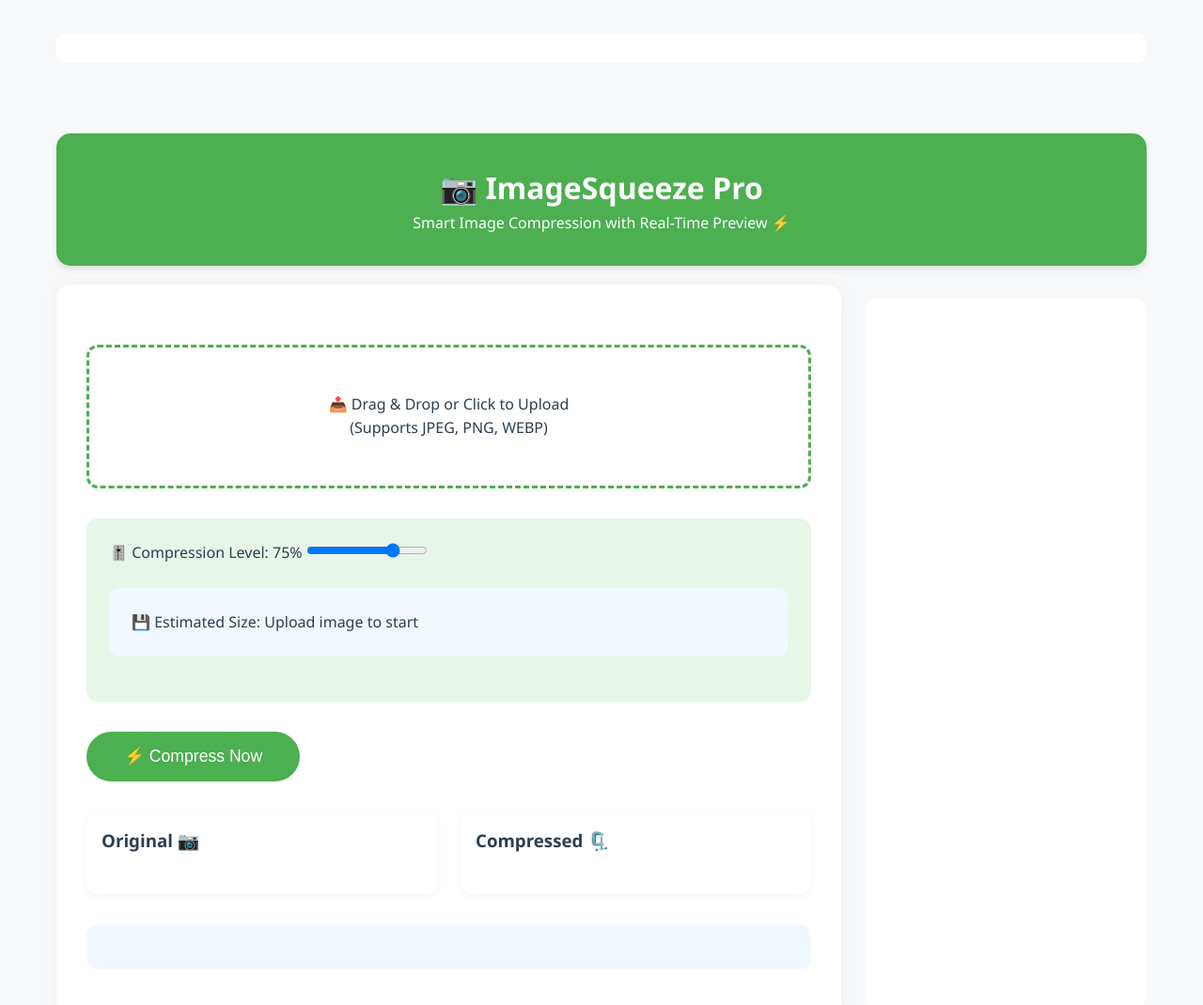
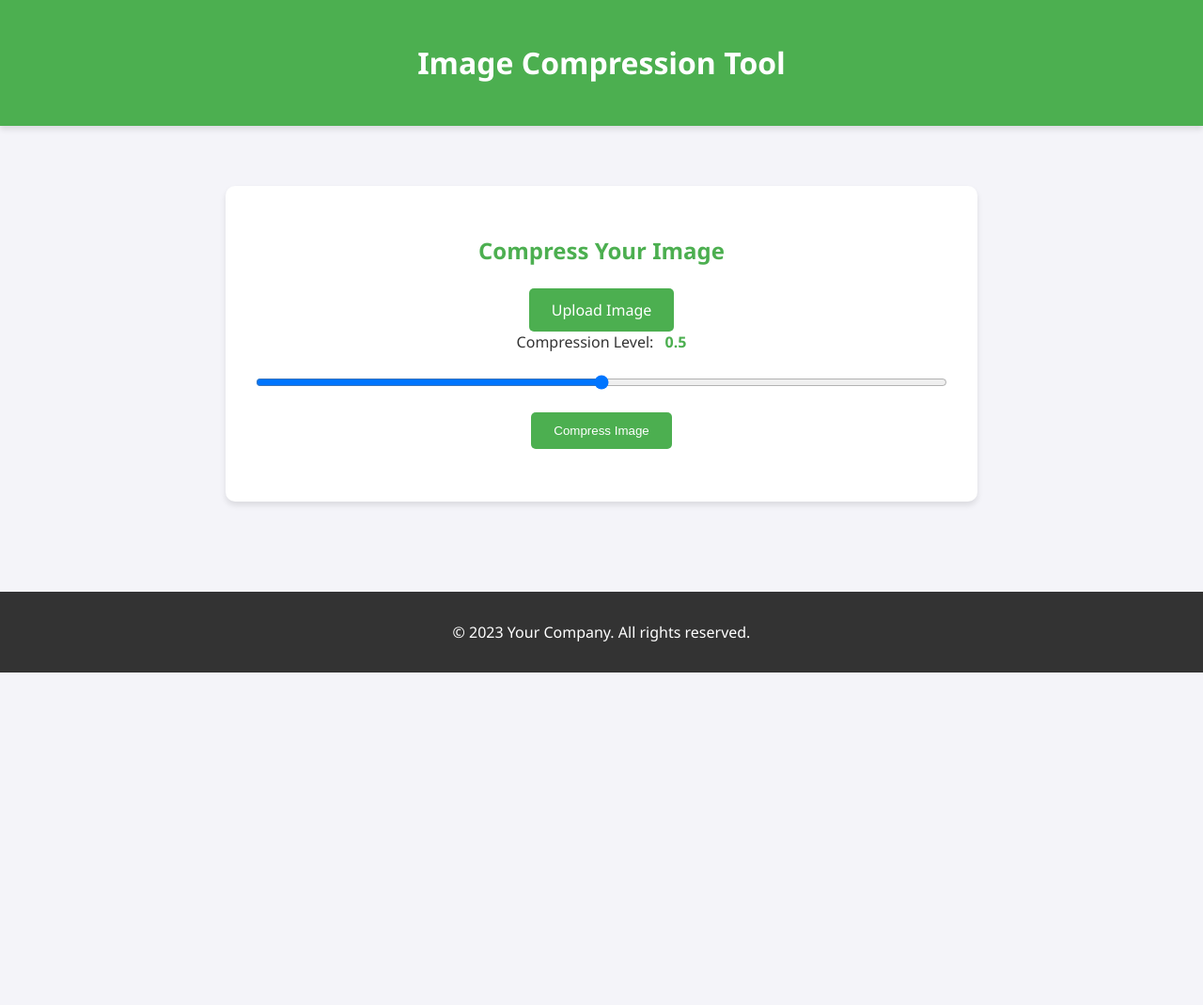
Before and after one commit to Birendra-malla/Tool, a plain HTML site: page img-compress.html in a window 1280 px wide. Shown: the whole page at 94% size. After the commit the page ends 800 px from the top, so only its background shows below. Drawn offline with Linux system fonts and the light colour scheme.

Commit message:
Update img-compress.html

```diff
--- a/img-compress.html
+++ b/img-compress.html
@@ -1,335 +1,256 @@
+
 <!DOCTYPE html>
 <html lang="en">
 <head>
     <meta charset="UTF-8">
     <meta name="viewport" content="width=device-width, initial-scale=1.0">
-    <meta name="description" content="Compress images online instantly with real-time size preview. Reduce image file size while maintaining quality. Free web-based image optimizer with adjustable compression levels.">
-    <meta name="keywords" content="image compressor, photo optimizer, reduce image size, web compression, online image tool">
-    <title>📷 ImageSqueeze Pro | Smart Online Image Compression</title>
-    <!-- Google AdSense -->
-    <script async src="https://pagead2.googlesyndication.com/pagead/js/adsbygoogle.js?client=ca-pub-XXXXXXXXXXXXXXXX"
-    crossorigin="anonymous"></script>
+    <meta name="description" content="Optimize and compress your images online with our responsive image compression tool. Choose your compression level and download the optimized images instantly.">
+    <meta name="keywords" content="image compression, optimize images, image optimizer, compress images online">
+    <meta name="author" content="Your Name">
+    <title>Responsive Image Compression Tool</title>
     <style>
-        :root {
-            --primary: #4CAF50;
-            --secondary: #45a049;
+        /* CSS Styling */
+        body {
+            font-family: 'Segoe UI', Tahoma, Geneva, Verdana, sans-serif;
+            margin: 0;
+            padding: 0;
+            background-color: #f4f4f9;
+            color: #333;
         }
 
-        * {
-            box-sizing: border-box;
-            margin: 0;
-            padding: 0;
+        header {
+            background-color: #4CAF50;
+            color: white;
+            padding: 1.5rem;
+            text-align: center;
+            box-shadow: 0 4px 6px rgba(0, 0, 0, 0.1);
         }
 
-        body {
-            font-family: 'Segoe UI', system-ui;
-            line-height: 1.6;
-            background: #f8f9fa;
-            color: #2c3e50;
+        main {
+            padding: 2rem;
+            max-width: 800px;
+            margin: 0 auto;
         }
 
-        .container {
-            max-width: 1200px;
-            margin: 0 auto;
-            padding: 20px;
+        #compression-tool {
+            background: white;
+            padding: 2rem;
+            border-radius: 10px;
+            box-shadow: 0 4px 6px rgba(0, 0, 0, 0.1);
+            text-align: center;
         }
 
-        .header {
-            text-align: center;
-            padding: 2rem;
-            background: var(--primary);
-            color: white;
-            border-radius: 15px;
-            margin: 20px 0;
-            box-shadow: 0 4px 6px rgba(0,0,0,0.1);
+        #compression-tool h2 {
+            margin-bottom: 1.5rem;
+            color: #4CAF50;
         }
 
-        .main-grid {
-            display: grid;
-            grid-template-columns: 1fr 300px;
-            gap: 25px;
+        #image-input {
+            display: none;
         }
 
-        .tool-section {
-            background: white;
-            padding: 2rem;
-            border-radius: 15px;
-            box-shadow: 0 2px 15px rgba(0,0,0,0.05);
+        .file-upload-label {
+            display: inline-block;
+            padding: 0.75rem 1.5rem;
+            background-color: #4CAF50;
+            color: white;
+            border-radius: 5px;
+            cursor: pointer;
+            transition: background-color 0.3s ease;
         }
 
-        .ad-unit {
-            background: #fff;
-            padding: 1rem;
-            border-radius: 12px;
-            text-align: center;
-            margin: 15px 0;
+        .file-upload-label:hover {
+            background-color: #45a049;
         }
 
-        .upload-box {
-            border: 3px dashed var(--primary);
-            padding: 3rem 2rem;
-            text-align: center;
-            border-radius: 12px;
-            margin: 2rem 0;
-            cursor: pointer;
-            transition: all 0.3s ease;
+        #compression-level {
+            width: 100%;
+            margin: 1.5rem 0;
         }
 
-        .upload-box:hover {
-            background: #e8f5e9;
-            transform: translateY(-2px);
+        #compression-value {
+            display: inline-block;
+            margin-left: 0.5rem;
+            font-weight: bold;
+            color: #4CAF50;
         }
 
-        .quality-control {
-            margin: 2rem 0;
-            padding: 1.5rem;
-            background: #e8f5e9;
-            border-radius: 12px;
+        #compress-btn {
+            padding: 0.75rem 1.5rem;
+            background-color: #4CAF50;
+            color: white;
+            border: none;
+            border-radius: 5px;
+            cursor: pointer;
+            transition: background-color 0.3s ease;
         }
 
-        .preview-grid {
-            display: grid;
-            grid-template-columns: repeat(auto-fit, minmax(250px, 1fr));
-            gap: 25px;
-            margin: 2rem 0;
+        #compress-btn:hover {
+            background-color: #45a049;
         }
 
-        .preview-card {
-            background: white;
-            padding: 1rem;
-            border-radius: 12px;
-            box-shadow: 0 2px 8px rgba(0,0,0,0.05);
+        #image-container {
+            margin-top: 1.5rem;
         }
 
-        .compress-btn {
-            background: var(--primary);
-            color: white;
-            padding: 1rem 2.5rem;
-            border: none;
-            border-radius: 30px;
-            cursor: pointer;
-            font-size: 1.1rem;
-            transition: all 0.3s ease;
-            display: inline-flex;
-            align-items: center;
-            gap: 8px;
+        #image-container img {
+            max-width: 100%;
+            height: auto;
+            border-radius: 10px;
+            box-shadow: 0 4px 6px rgba(0, 0, 0, 0.1);
         }
 
-        .compress-btn:hover {
-            background: var(--secondary);
-            transform: translateY(-2px);
-            box-shadow: 0 4px 12px rgba(76,175,80,0.3);
+        #download-link {
+            display: inline-block;
+            margin-top: 1.5rem;
+            padding: 0.75rem 1.5rem;
+            background-color: #4CAF50;
+            color: white;
+            text-decoration: none;
+            border-radius: 5px;
+            transition: background-color 0.3s ease;
         }
 
-        .size-preview {
-            padding: 1.5rem;
-            background: #f1f8ff;
-            border-radius: 12px;
-            margin: 1.5rem 0;
-            transition: all 0.3s ease;
+        #download-link:hover {
+            background-color: #45a049;
         }
 
-        .loading-dots {
-            display: inline-block;
-            position: relative;
-            width: 80px;
-            height: 20px;
+        #ad-top, #ad-bottom {
+            margin: 2rem 0;
+            text-align: center;
         }
 
-        .loading-dots div {
-            position: absolute;
-            width: 12px;
-            height: 12px;
-            border-radius: 50%;
-            background: var(--primary);
-            animation: loading 1.2s infinite;
+        footer {
+            background-color: #333;
+            color: white;
+            text-align: center;
+            padding: 1rem;
+            margin-top: 2rem;
         }
 
-        @keyframes loading {
-            0%, 100% { transform: scale(0); }
-            50% { transform: scale(1); }
+        /* Responsive Design */
+        @media (max-width: 768px) {
+            main {
+                padding: 1rem;
             }
 
-        @media (max-width: 768px) {
-            .main-grid {
-                grid-template-columns: 1fr;
+            #compression-tool {
+                padding: 1.5rem;
             }
 
-            .preview-grid {
-                grid-template-columns: 1fr;
+            .file-upload-label, #compress-btn, #download-link {
+                width: 100%;
+                padding: 1rem;
+                font-size: 1rem;
             }
         }
     </style>
 </head>
 <body>
-    <!-- Header Ad -->
-    <div class="container">
-        <div class="ad-unit">
+    <header>
+        <h1>Image Compression Tool</h1>
+    </header>
+
+    <main>
+        <!-- Top Ad Section -->
+        <section id="ad-top">
+            <!-- Google AdSense Ad Unit -->
+            <script async src="https://pagead2.googlesyndication.com/pagead/js/adsbygoogle.js?client=ca-app-pub-7489200929012765/7386551916"
+                crossorigin="anonymous"></script>
+            <!-- Ad Unit -->
             <ins class="adsbygoogle"
                 style="display:block"
-                data-ad-client="ca-pub-XXXXXXXXXXXXXXXX"
-                data-ad-slot="XXXXXXXXXX"
+                data-ad-client="ca-app-pub-7489200929012765/7386551916"
+                data-ad-slot="1234567890"
                 data-ad-format="auto"
                 data-full-width-responsive="true"></ins>
+            <script>
+                (adsbygoogle = window.adsbygoogle || []).push({});
+            </script>
+        </section>
+
+        <!-- Compression Tool Section -->
+        <section id="compression-tool">
+            <h2>Compress Your Image</h2>
+            <label for="image-input" class="file-upload-label">Upload Image</label>
+            <input type="file" id="image-input" accept="image/*">
+            <div>
+                <label for="compression-level">Compression Level: <span id="compression-value">0.5</span></label>
+                <input type="range" id="compression-level" min="0" max="1" step="0.1" value="0.5">
             </div>
-    </div>
+            <button id="compress-btn">Compress Image</button>
+            <div id="image-container"></div>
+            <a id="download-link" style="display:none;">Download Compressed Image</a>
+        </section>
 
-    <div class="container">
-        <header class="header">
-            <h1>📷 ImageSqueeze Pro</h1>
-            <p>Smart Image Compression with Real-Time Preview ⚡</p>
-        </header>
-
-        <main class="main-grid">
-            <div class="tool-section">
-                <div class="upload-box" onclick="document.getElementById('fileInput').click()">
-                    📤 Drag & Drop or Click to Upload
-                    <div class="text-sm">(Supports JPEG, PNG, WEBP)</div>
-                </div>
-                <input type="file" id="fileInput" hidden accept="image/*">
-
-                <div class="quality-control">
-                    <label>🎚️ Compression Level: <span id="qualityValue">75</span>%</label>
-                    <input type="range" class="w-full mt-3" min="1" max="100" value="75" id="qualitySlider">
-                    <div class="size-preview" id="sizePreview">
-                        💾 Estimated Size: Upload image to start
-                    </div>
-                </div>
-
-                <button class="compress-btn" onclick="startCompression()">
-                    ⚡ Compress Now
-                </button>
-
-                <div class="preview-grid">
-                    <div class="preview-card">
-                        <h3>Original 📷</h3>
-                        <img id="originalPreview" class="w-full mt-2 rounded-lg">
-                    </div>
-                    <div class="preview-card">
-                        <h3>Compressed 🗜️</h3>
-                        <img id="compressedPreview" class="w-full mt-2 rounded-lg">
-                    </div>
-                </div>
-
-                <div id="results" class="size-preview"></div>
-            </div>
-
-            <!-- Sidebar Ad -->
-            <div class="ad-unit">
+        <!-- Bottom Ad Section -->
+        <section id="ad-bottom">
+            <!-- Google AdSense Ad Unit -->
+            <script async src="https://pagead2.googlesyndication.com/pagead/js/adsbygoogle.js?client=ca-app-pub-7489200929012765/5296672674"
+                crossorigin="anonymous"></script>
+            <!-- Ad Unit -->
             <ins class="adsbygoogle"
                 style="display:block"
-                    data-ad-client="ca-pub-XXXXXXXXXXXXXXXX"
-                    data-ad-slot="XXXXXXXXXX"
+                data-ad-client="ca-app-pub-7489200929012765/5296672674"
+                data-ad-slot="0987654321"
                 data-ad-format="auto"
                 data-full-width-responsive="true"></ins>
-            </div>
+            <script>
+                (adsbygoogle = window.adsbygoogle || []).push({});
+            </script>
+        </section>
     </main>
-    </div>
 
-    <!-- Footer Ad -->
-    <div class="container">
-        <div class="ad-unit">
-            <ins class="adsbygoogle"
-                style="display:block"
-                data-ad-client="ca-pub-XXXXXXXXXXXXXXXX"
-                data-ad-slot="XXXXXXXXXX"
-                data-ad-format="auto"
-                data-full-width-responsive="true"></ins>
-        </div>
-    </div>
+    <footer>
+        <p>&copy; 2023 Your Company. All rights reserved.</p>
+    </footer>
 
     <script>
-        const qualitySlider = document.getElementById('qualitySlider');
-        const qualityValue = document.getElementById('qualityValue');
-        const fileInput = document.getElementById('fileInput');
-        const sizePreview = document.getElementById('sizePreview');
-        let currentFile = null;
-
-        // Real-time compression estimation
-        qualitySlider.addEventListener('input', async () => {
-            qualityValue.textContent = qualitySlider.value;
-            if (currentFile) await updateSizeEstimate();
+        // JavaScript Functionality
+        document.getElementById('compression-level').addEventListener('input', function() {
+            document.getElementById('compression-value').textContent = this.value;
         });
 
-        fileInput.addEventListener('change', async (e) => {
-            const file = e.target.files[0];
-            if (file && file.type.startsWith('image/')) {
-                currentFile = file;
-                document.getElementById('originalPreview').src = URL.createObjectURL(file);
-                sizePreview.innerHTML = '⏳ Calculating initial estimate...';
-                await updateSizeEstimate();
-            }
-        });
+        document.getElementById('compress-btn').addEventListener('click', function() {
+            const fileInput = document.getElementById('image-input');
+            const compressionLevel = parseFloat(document.getElementById('compression-level').value);
 
-        async function updateSizeEstimate() {
-            const quality = qualitySlider.value / 100;
-            sizePreview.innerHTML = '<div class="loading-dots"><div></div></div> Calculating...';
-
-            const img = await loadImage(currentFile);
-            const estimatedSize = await calculateCompressedSize(img, quality);
-
-            const originalSize = currentFile.size;
-            const reduction = ((originalSize - estimatedSize) / originalSize * 100).toFixed(1);
-
-            sizePreview.innerHTML = `
-                📊 Real-Time Estimate:
-                💾 Original: ${formatBytes(originalSize)}
-                🗜️ Compressed: ${formatBytes(estimatedSize)}
-                🔽 Reduction: ${reduction}%
-            `;
+            if (fileInput.files.length === 0) {
+                alert('Please select an image to compress.');
+                return;
             }
 
-        async function startCompression() {
-            if (!currentFile) return alert('📢 Please upload an image first!');
+            const file = fileInput.files[0];
+            const reader = new FileReader();
 
-            const quality = qualitySlider.value / 100;
-            const img = await loadImage(currentFile);
-            const compressedBlob = await compressImage(img, quality);
+            reader.onload = function(e) {
+                const img = new Image();
+                img.src = e.target.result;
 
-            // Show results
-            document.getElementById('compressedPreview').src = URL.createObjectURL(compressedBlob);
-            document.getElementById('results').innerHTML = `
-                ✅ Compression Complete!
-                <a href="${URL.createObjectURL(compressedBlob)}" download="compressed_${currentFile.name}"
-                   class="compress-btn mt-3">💾 Download</a>
-            `;
-        }
+                img.onload = function() {
+                    const canvas = document.createElement('canvas');
+                    const ctx = canvas.getContext('2d');
 
-        // Helper functions
-        function loadImage(file) {
-            return new Promise((resolve) => {
-                const img = new Image();
-                img.src = URL.createObjectURL(file);
-                img.onload = () => resolve(img);
-            });
-        }
-
-        function compressImage(img, quality) {
-            return new Promise(resolve => {
-                const canvas = document.createElement('canvas');
                     canvas.width = img.width;
                     canvas.height = img.height;
-                const ctx = canvas.getContext('2d');
+
                     ctx.drawImage(img, 0, 0);
-                canvas.toBlob(blob => resolve(blob), 'image/jpeg', quality);
+
+                    canvas.toBlob(function(blob) {
+                        const compressedImageUrl = URL.createObjectURL(blob);
+                        const imageContainer = document.getElementById('image-container');
+                        imageContainer.innerHTML = `<img src="${compressedImageUrl}" alt="Compressed Image">`;
+
+                        const downloadLink = document.getElementById('download-link');
+                        downloadLink.href = compressedImageUrl;
+                        downloadLink.download = `compressed-image${compressionLevel}.jpg`;
+                        downloadLink.style.display = 'block';
+                    }, 'image/jpeg', compressionLevel);
+                };
+            };
+
+            reader.readAsDataURL(file);
         });
-        }
-
-        async function calculateCompressedSize(img, quality) {
-            const blob = await compressImage(img, quality);
-            return blob.size;
-        }
-
-        function formatBytes(bytes) {
-            if (bytes === 0) return '0 Bytes';
-            const k = 1024;
-            const sizes = ['Bytes', 'KB', 'MB'];
-            const i = Math.floor(Math.log(bytes) / Math.log(k));
-            return parseFloat((bytes / Math.pow(k, i)).toFixed(2)) + ' ' + sizes[i];
-        }
-
-        // Initialize AdSense
-        (adsbygoogle = window.adsbygoogle || []).push({});
     </script>
 </body>
 </html>
```
Lines whose indentation alone changed are shown as unchanged.
